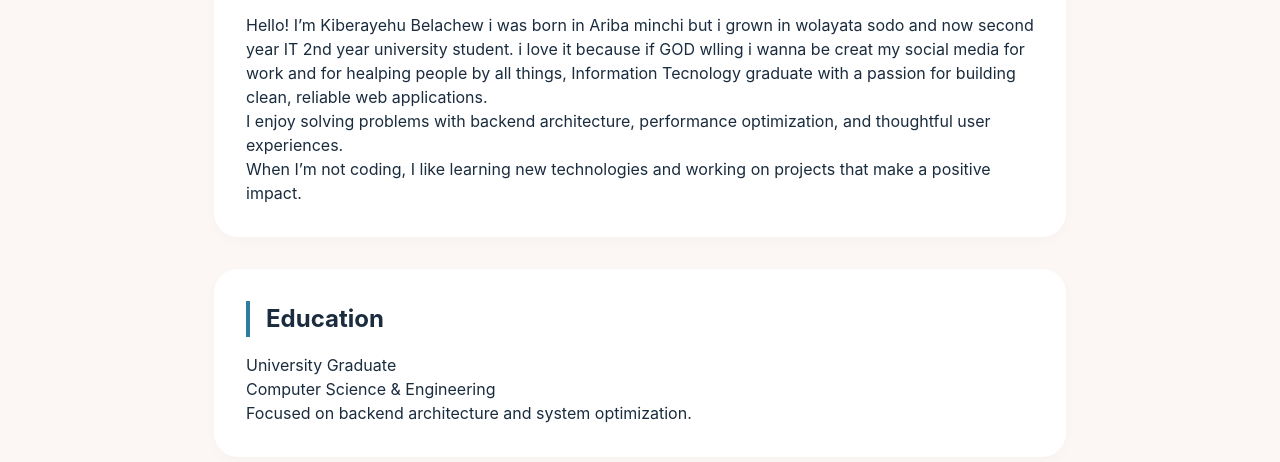
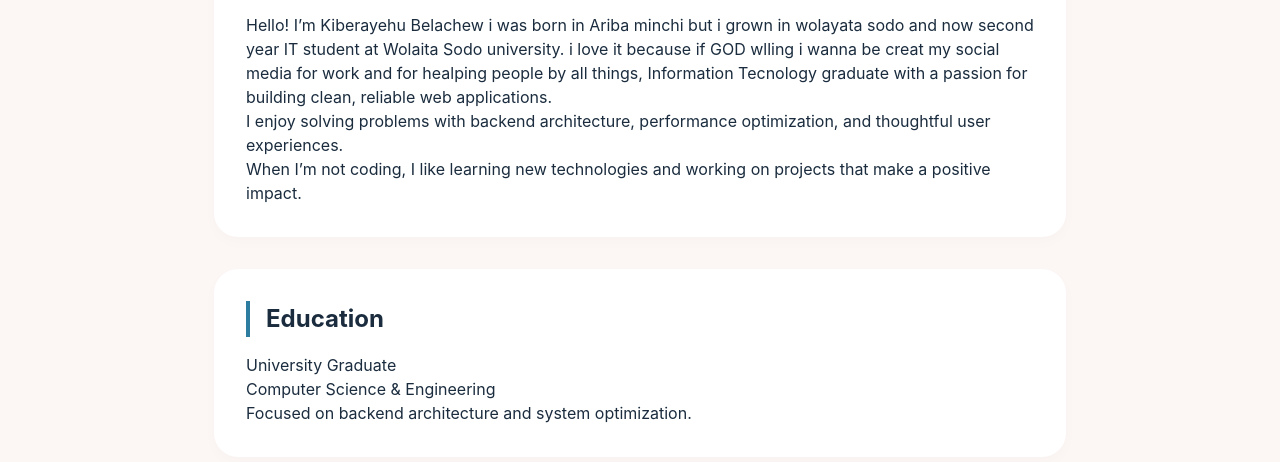
Before and after one commit to kiberayehubelachew/kiberayehubelachew.github.io, a plain HTML site: page about.html in a window 1280 px wide. Shown: the part 224-686 px from the top of the page. Drawn offline with Linux system fonts and the light colour scheme.

Commit message:
Fix typo in About Me section of about.html

```diff
--- a/about.html
+++ b/about.html
@@ -22,7 +22,7 @@
   <main class="container">
     <div class="card">
       <h2 class="card-title">About Me</h2>
-      <p>Hello! I’m Kiberayehu Belachew i was born in Ariba minchi but i grown in wolayata sodo and now second year IT 2nd year university student. i love it because if GOD wlling i wanna be creat my social media for work and for healping people by all things, Information Tecnology graduate with a passion for building clean, reliable web applications.</p>
+      <p>Hello! I’m Kiberayehu Belachew i was born in Ariba minchi but i grown in wolayata sodo and now second year IT student at  Wolaita Sodo university. i love it because if GOD wlling i wanna be creat my social media for work and for healping people by all things, Information Tecnology graduate with a passion for building clean, reliable web applications.</p>
       <p>I enjoy solving problems with backend architecture, performance optimization, and thoughtful user experiences.</p>
       <p>When I’m not coding, I like learning new technologies and working on projects that make a positive impact.</p>
     </div>
```
